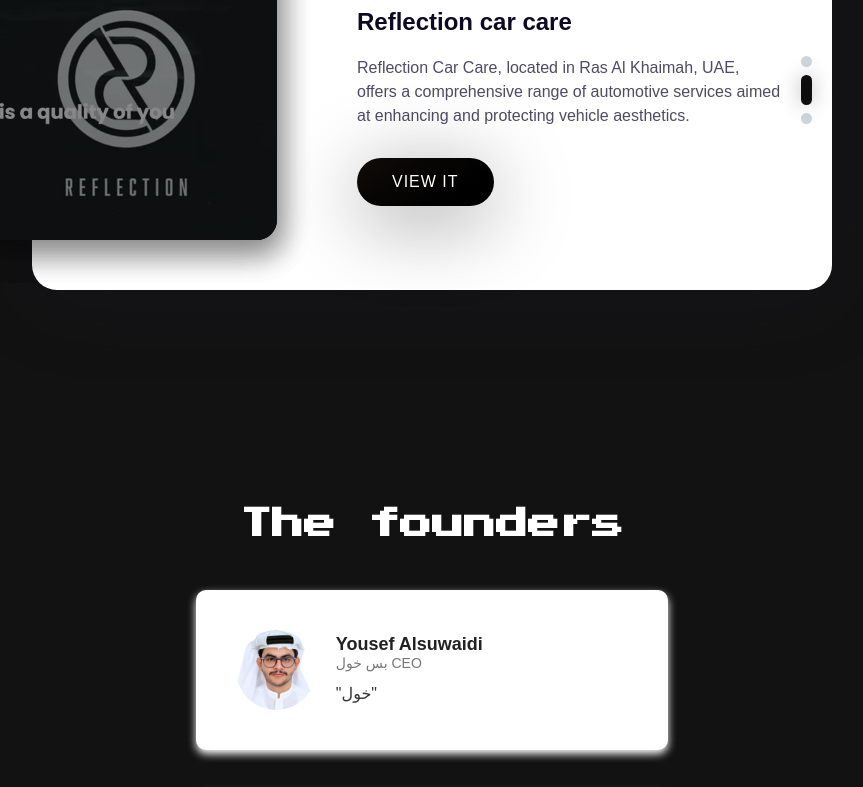
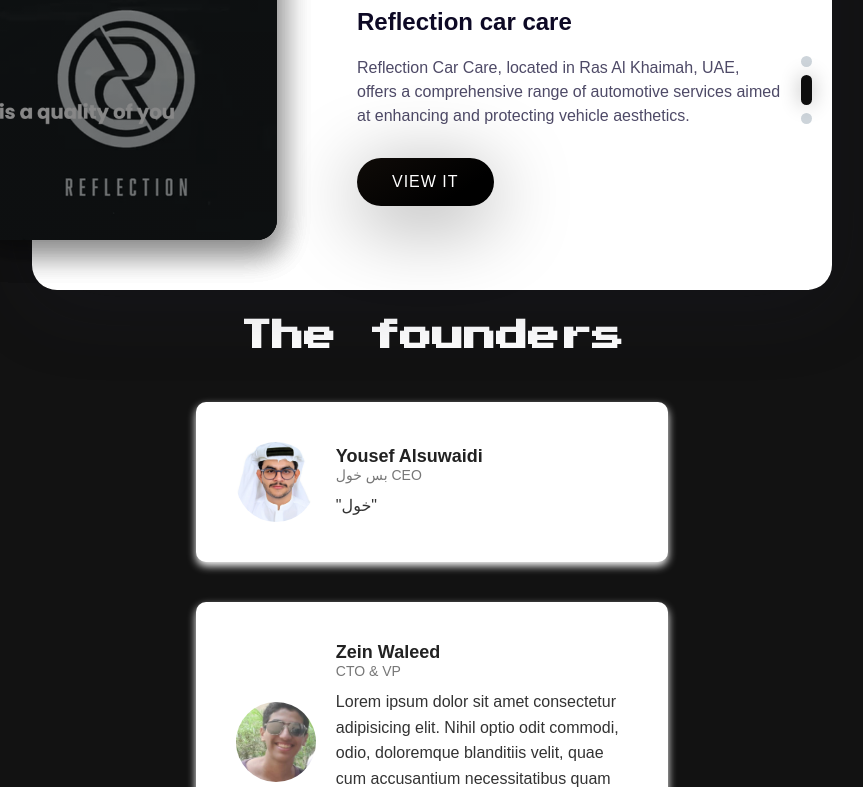
Before and after one commit to Zeinwaleed/zeyos-test, a plain HTML site: page index.html in a window 1280 px wide. Shown: the part 1042-1829 px from the top of the page, without its empty margins (208-1071 px from the left). Drawn offline with nearby package versions, Linux system fonts and the light colour scheme.

Commit message:
Add files via upload

```diff
--- a/style.css
+++ b/style.css
@@ -230,6 +230,7 @@ a {
 }
 body {
     margin: 0; /* Remove default margin */
+    background-color: var(--background);
   }
 
   main {
@@ -474,7 +475,6 @@ main span {
   background-color: var(--background);
   font-family: 'Fira Sans', sans-serif;
   padding-top: 40px;
-  height: 90vh;
 }
 
 
@@ -748,7 +748,6 @@ main span {
   margin: 0;
   padding: 0;
 
-  min-height: 100vh;
 }
 
 .testimonials-container {
```
Also changed, not shown: index.html (+2 -2 lines).
